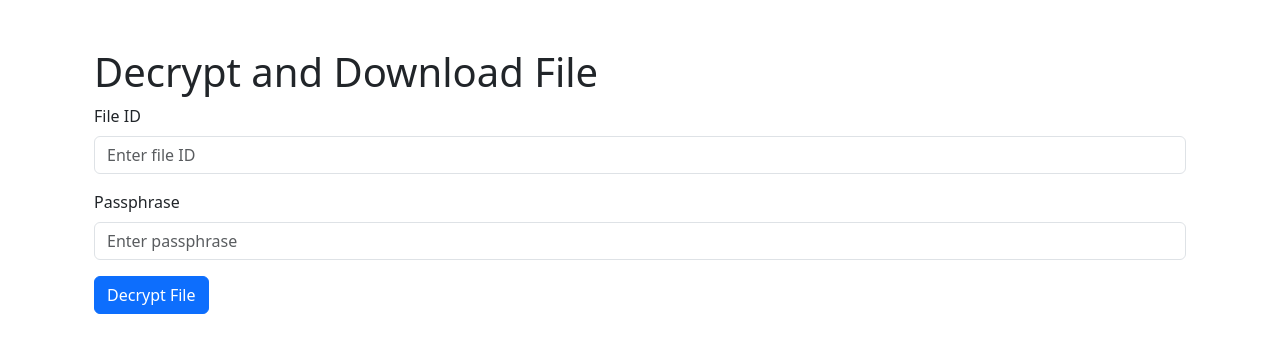
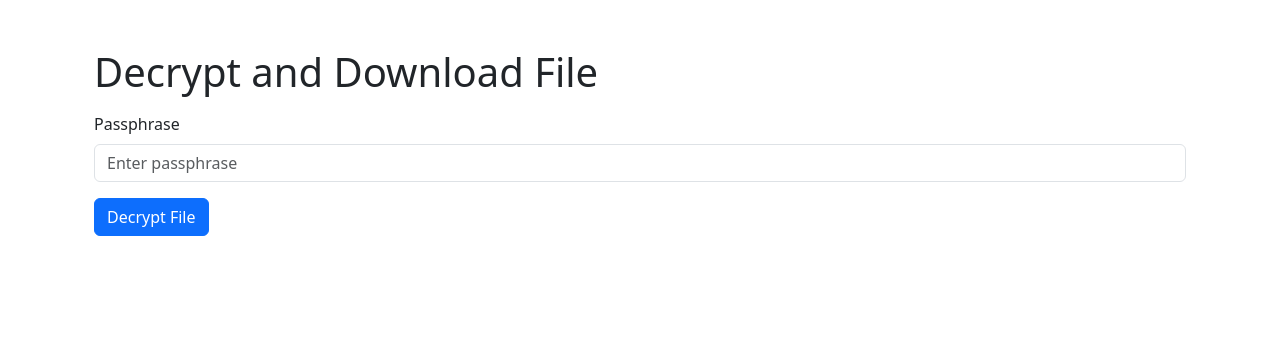
Before and after one commit to ob1lan/zks, a React app in the folder client/: page /decrypt in a window 1280 px wide. Shown: the top 352 px of the page. Built offline with nearby package versions, Linux system fonts and the light colour scheme.

Commit message:
Tamerlaput

```diff
--- a/client/src/components/FileEncryptor.tsx
+++ b/client/src/components/FileEncryptor.tsx
@@ -137,8 +137,8 @@ const FileEncryptor: React.FC = () => {
       {fileId && (
         <Alert variant="success" className="mt-3">
           File uploaded successfully! Share this link with the recipient: <br />
-          <a href={`http://localhost:4000/api/file/${fileId}`} target="_blank" rel="noopener noreferrer">
-            http://localhost:4000/api/file/{fileId}
+          <a href={`http://localhost:3000/decrypt?fileId=${fileId}`} target="_blank" rel="noopener noreferrer">
+            http://localhost:3000/decrypt?fileId={fileId}
           </a>
         </Alert>
       )}
--- a/client/src/components/ShareLink.tsx
+++ b/client/src/components/ShareLink.tsx
@@ -1,9 +1,12 @@
-import React, { useState } from 'react';
+import React, { useState, useEffect } from 'react';
 import { Button, Form, Alert } from 'react-bootstrap';
 import axios from 'axios';
+import { useSearchParams } from 'react-router-dom';
 
 const ShareLink: React.FC = () => {
-  const [fileId, setFileId] = useState('');
+  const [searchParams] = useSearchParams();
+  const fileId = searchParams.get('fileId') || '';
+
   const [passphrase, setPassphrase] = useState('');
   const [error, setError] = useState<string | null>(null);
   const [decryptedContent, setDecryptedContent] = useState<string | null>(null);
@@ -47,15 +50,6 @@ const ShareLink: React.FC = () => {
     <div className="container mt-5">
       <h1>Decrypt and Download File</h1>
       <Form>
-        <Form.Group>
-          <Form.Label>File ID</Form.Label>
-          <Form.Control
-            type="text"
-            placeholder="Enter file ID"
-            value={fileId}
-            onChange={(e) => setFileId(e.target.value)}
-          />
-        </Form.Group>
         <Form.Group className="mt-3">
           <Form.Label>Passphrase</Form.Label>
           <Form.Control
```
Also changed, not shown: 1 other file (tests, documents, lock files or other folders).
